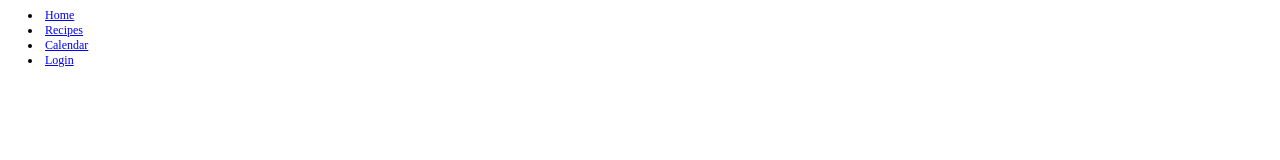
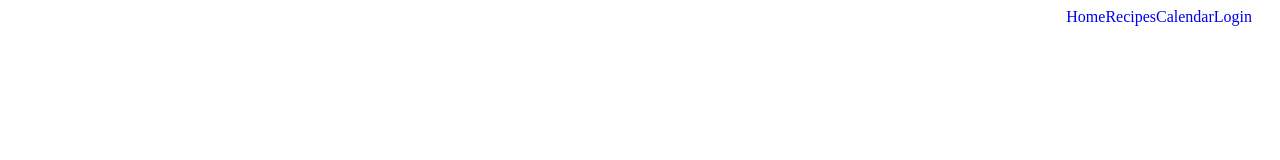
Before and after one commit to williamsjs/grill-master, a React app: page / in a window 1280 px wide. Built offline with nearby package versions, Linux system fonts and the light colour scheme.

Commit message:
add styles

```diff
--- a/src/components/Nav/Nav.js
+++ b/src/components/Nav/Nav.js
@@ -2,7 +2,7 @@ import React from 'react';
 
 const Nav = () => {
   return (
-    <nav>
+    <nav className="main-nav">
       <li><a href="#">Home</a></li>
       <li><a href="#">Recipes</a></li>
       <li><a href="#">Calendar</a></li>
--- a/src/styles/base/_module.scss
+++ b/src/styles/base/_module.scss
@@ -1,8 +1,16 @@
 html {
   box-sizing: border-box;
-  font-size: 12px;
+  font-size: 16px;
 }
 
 *, *:before, *:after {
   box-sizing: inherit;
 }
+
+a {
+  text-decoration: none;
+}
+
+li {
+  list-style-type: none;
+}
--- a/src/styles/layout/_module.scss
+++ b/src/styles/layout/_module.scss
@@ -3,3 +3,8 @@
   padding-left: 20px;
   padding-right: 20px;
 }
+
+.main-nav {
+  display: flex;
+  justify-content: flex-end;
+}
```
